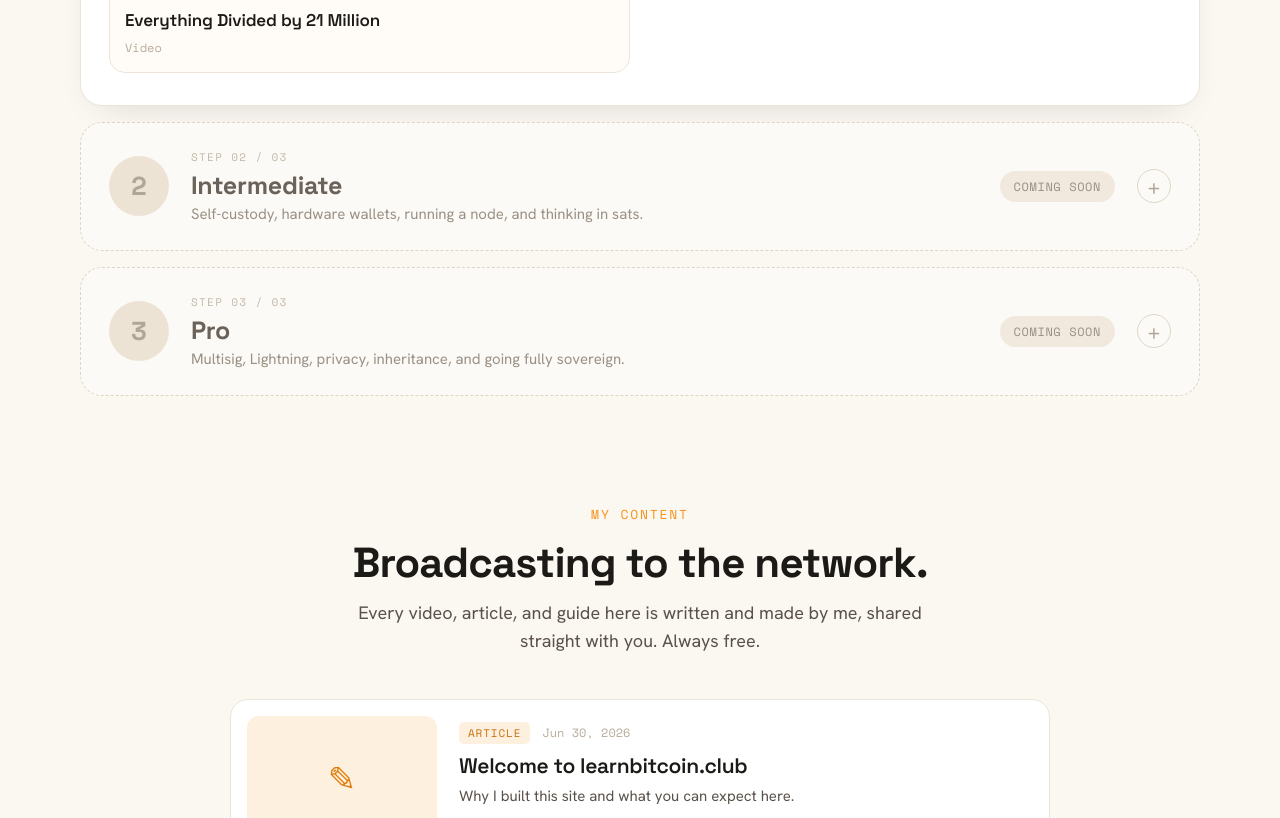
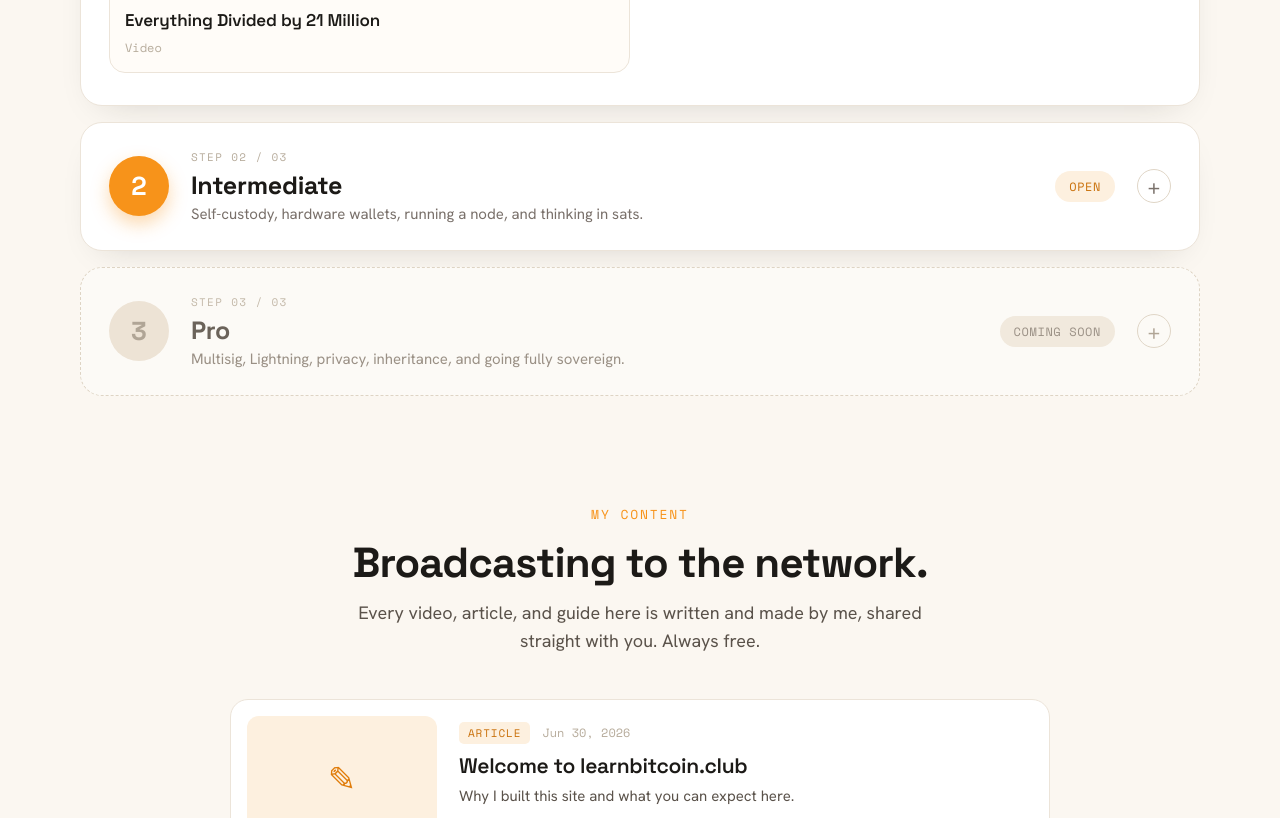
Before and after one commit to florakija/learnbitcoin-club, a Jekyll site: the page built from index.html, in a window 1280 px wide and 900 px high, scrolled down 2051 px, cut to the strip 82-900 px from the top of the window. Built offline with Jekyll 4.4.1, drawn with Linux system fonts in a browser that asks for light colours.

Commit message:
Make Intermediate section active instead of locked
Remove "locked" class, change badge from COMING SOON to OPEN,
remove locked-text paragraph. Matches Beginner section styling.

Co-Authored-By: Claude Opus 4.6 <noreply@anthropic.com>

```diff
--- a/index.html
+++ b/index.html
@@ -185,7 +185,7 @@ layout: default
     </div>
 
     <!-- LEVEL 2: INTERMEDIATE -->
-    <div class="level-card locked" id="level-intermediate">
+    <div class="level-card" id="level-intermediate">
       <div class="level-header">
         <div class="level-number">2</div>
         <div class="level-info">
@@ -193,11 +193,10 @@ layout: default
           <div class="level-title">Intermediate</div>
           <div class="level-desc">Self-custody, hardware wallets, running a node, and thinking in sats.</div>
         </div>
-        <span class="level-status">COMING SOON</span>
+        <span class="level-status">OPEN</span>
         <span class="level-toggle">+</span>
       </div>
       <div class="level-content" style="display:none;">
-        <p class="locked-text">This level is still being built. Master the basics first. When it's ready, you'll find the guides here. A taste of what's coming:</p>
         <div class="topic-pills">
           <span class="topic-pill">Self-custody</span>
           <span class="topic-pill">Hardware wallets</span>
```
